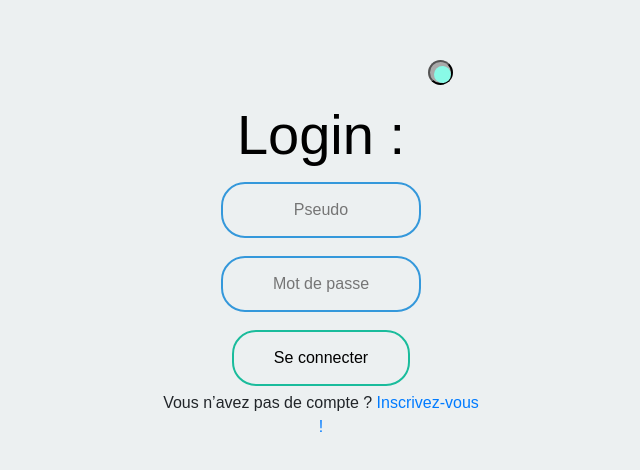
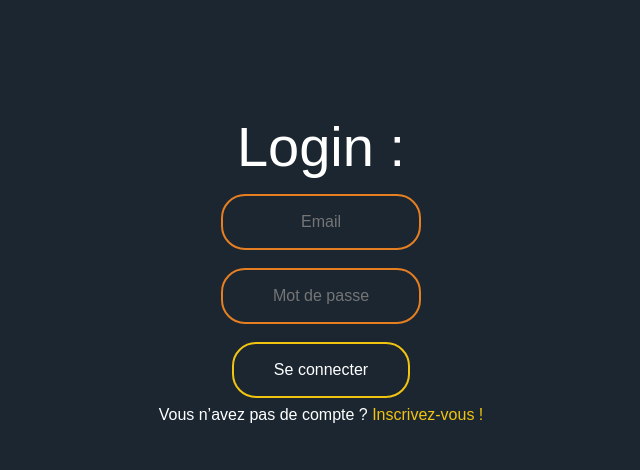
Before and after one commit to LorianneSoulignac/League-of-stone, a React (Create React App) app in the folder los-ui-master/: page /#/signin in a window 1280 px wide. Shown: the part 134-604 px from the top of the page, without its empty margins (319-959 px from the left). Built offline with nearby package versions, Linux system fonts and the light colour scheme; a web font is replaced by a local one.

Commit message:
add end of matchmaking and modification of signin and signup css

```diff
--- a/los-ui-master/src/Game.css
+++ b/los-ui-master/src/Game.css
@@ -12,24 +12,30 @@
     float: right;
 }
 
-.modal{
-    max-width: 300px;
+.modal-child-style{
+    background-color:#2c3e50;
 }
-
+.styles_modal__gNwvD{
+    background-color:#2c3e50;
+}
+.styles_overlay__CLSq-{
+    display: inline-block;
+}
 .backStropStyle{
-    position: 'fixed';
+    position: fixed;
     top: 0;
     bottom: 0;
     left: 0;
     right: 0;
     padding: 10px;
+    background-color: #2c3e50;
 }
 
 .modalStyle{
     border-radius: 5;
     width: 100%;
     height: 100%;
-    padding: 30px;
+    padding: 10px;
 }
 
 .modal-child{
@@ -42,7 +48,6 @@
     height:100%;
     min-height:100%;
     width:50%;
-    padding-right:1%;
     display: inline-block;
 }
 
@@ -71,6 +76,11 @@
     float:rigth;
 }
 
-.send{
-    margin-bottom: 20%;
+.modal-header{
+    background-color: red;
+    width: 100;
 }
+
+h2{
+    color: white;
+}
--- a/los-ui-master/src/Game.js
+++ b/los-ui-master/src/Game.js
@@ -2,7 +2,6 @@ import React, { Component } from "react";
 import axios from "axios";
 import Modal from 'react-responsive-modal'
 import { SERVER_URL } from './consts';
-import { acceptRequest } from './utils';
 import "./App.css";
 import './Game.css';
 
@@ -22,7 +21,7 @@ class Game extends Component {
     };
     this.handleChangeMatchmakingId= this.handleChangeMatchmakingId.bind(this);
     this.handleChangeYourMatchmakingId= this.handleChangeYourMatchmakingId.bind(this);
-    this.accepteRequest= this.accepteRequest.bind(this);
+    this.acceptRequest= this.acceptRequest.bind(this);
 
   }
 
@@ -126,16 +125,28 @@ class Game extends Component {
         });
     }
 
-  accepteRequest(){
+  acceptRequest(){
     axios
     .get(
       SERVER_URL + "/matchmaking/acceptRequest?matchmakingId="+this.state.Youmatch+"&token="+this.state.token
     ).then(res => {
       if (res.data.status === "ok") {
-            console.log("accpete")
+        this.props.history.push({pathname : process.env.PUBLIC_URL + "/Jeu",
+        state : {token : res.data.data.token}});
           }
       }
     );
+  }
+
+  unparticipate(){
+    axios
+    .get(
+      SERVER_URL + "'/matchmaking/unparticipate?token="+this.state.token
+    ).then(res => {
+      if(res.data.status == "ok"){
+        console.log("refuser")
+      }
+    })
   }
 
 
@@ -153,16 +164,21 @@ class Game extends Component {
         <div className="modalStyle">
           <div className="modal-child">
             <div className="modal-child-style">
-              <h2 className="send">Demandes reçues</h2>
+              <div classeName="modal-header div-receive">
+              <h2 classeName="modal-title">Demandes reçues</h2>
+              </div>
+
               <ul className="list-group">
               {this.state.players.map((item)=>{
-                return <li className="list-group-item" key={item.userId}>{item.name} <button type="button" className="btn btn-danger" onClick={this.accepteRequest}>Refuser</button>
+                return <li className="list-group-item" key={item.userId}>{item.name} <button type="button" className="btn btn-danger" onClick={this.acceptRequest}>Refuser</button>
                 <button type="button" className="btn btn-success" value= {item.matchmakingId} onClick={this.handleChangeYourMatchmakingId}>Accepter</button></li>
               })}
               </ul>
             </div>
           <div className="modal-child-style">
-          <h2>Joueurs connectés</h2>
+              <div classeName="modal-header div-players">
+                <h2 classeName="modal-title">Joueurs connectés</h2>
+              </div>
           <ul className="list-group">
           {this.state.joueurs.map((item)=>{
             return <li className="list-group-item" key={item.name}>{item.name} <button type="button" className="btn btn-success" value={item.matchmakingId} onClick={this.handleChangeMatchmakingId}>Inviter </button></li>
--- a/los-ui-master/src/pages/SigninSignup/Signin.js
+++ b/los-ui-master/src/pages/SigninSignup/Signin.js
@@ -37,8 +37,15 @@ class Signin extends Component {
           this.props.history.push({pathname : process.env.PUBLIC_URL + "/",
         state : {token : res.data.data.token, id: res.data.data.id, name : res.data.data.name}});
 
+        }else{
+          console.log("erreur")
+          document.getElementsByClassName("error")[0].style.display = "block";
+
         }
       });
+  }
+  renderTools(){
+
   }
   handleChangeEmail(e) {
     this.setState({ email: e.target.value });
@@ -47,18 +54,21 @@ class Signin extends Component {
     this.setState({ password: e.target.value });
   }
 
+
   render() {
     return (
       <div>
+
         <form onSubmit={this.handleSubmit} className="box">
           <div>
             <label>
+            <div className="error">T'as pas de compte ou quoi mon gars ! :) </div>
               <p id="titre">Login :</p>
               <input
                 type="text"
                 value={this.state.email}
                 onChange={this.handleChangeEmail}
-                placeholder="Pseudo"
+                placeholder="Email"
               />
             </label>
           </div>
@@ -72,17 +82,17 @@ class Signin extends Component {
                 placeholder="Mot de passe"
                 className="password"
               />
-              <button className="unmask" type="button" title="" onClick={()=>{this.setState({visibility : ! this.state.visibility})}}>Unmask</button>
+
             </label>
           </div>
           <div>
             <input type="submit" value="Se connecter"/>
           </div>
-          <div className="box_text">
+          <div className="box-text">
           {
             "Vous n’avez pas de compte ? "
           }
-          <Link to="/signup">Inscrivez-vous !</Link>
+          <Link to="/signup" className="box-subText">Inscrivez-vous !</Link>
         </div>
         </form>
 
--- a/los-ui-master/src/pages/SigninSignup/SigninSignup.css
+++ b/los-ui-master/src/pages/SigninSignup/SigninSignup.css
@@ -1,12 +1,12 @@
 body{
     margin: 0;
     padding: 0;
-    background: #ecf0f1;
+    background: #1B2631;
     font-family: 'Thasadith', sans-serif;}
 
 /* titre league of stone */
 #titre{
-    color:  black;
+    color:  white;
     font-size: 350%;
     margin: 0;
 }
@@ -15,7 +15,7 @@ body{
 /* login */
 .box{
     width: 400px;
-    padding: 40px;
+    padding: 30px;
     position: absolute;
     top: 50%;
     left: 50%;
@@ -25,7 +25,7 @@ body{
 }
 
 .box h1{
-color: black;
+color: white;
 text-transform: uppercase;
 font-weight: 500;
 
@@ -36,17 +36,17 @@ background: none;
 display: block;
 margin: 5px auto;
 text-align: center;
-border: 2px solid #3498db;
+border: 2px solid #e67e22;
 padding: 14px 10px;
 width: 200px;
 outline: none;
-color: black;
+color:white;
 border-radius: 24px;
 transition: 0.25s;
 }
 .box input[type = "text"]:focus,.box input[type = "password"]:focus{
-width: 280px;
-border-color:#1abc9c;
+width: 290px;
+border-color:#f1c40f;
 }
 .box input[type = "submit"]{
 border:0;
@@ -54,19 +54,41 @@ background: none;
 display: block;
 margin: 5px auto;
 text-align: center;
-border: 2px solid #1abc9c;
+border: 2px solid #f1c40f;
 padding: 14px 40px;
 outline: none;
-color: black;
+color: white;
 border-radius: 24px;
 transition: 0.25s;
 cursor: pointer;
 }
 .box input[type = "submit"]:hover{
-background: #1abc9c;
+background:#f1c40f;
 }
 
+.box-text{
+    color:white;
+}
+.box-subText{
+    text-decoration: none;
+    color: #f1c40f;
+}
+
+.box-subText:hover{
+    color: #e67e22;
+}
+
+.error{
+    display: none;
+    color: #E74C3C;
+}
+
+.error-password{
+    color: #E74C3C;
+    display: none;
+}
 /* inscrirption */
+
 /* #inscrire{
     color: aliceblue;
 } */
@@ -83,20 +105,11 @@ background: #1abc9c;
     background: #aaa;
     border-radius: 50%;
   }
-  .password + .unmask:before {
-    content: "";
-    position:absolute;
-    top:4px; left:4px;
-    z-index:1;
-    width: 17px;
-    height: 17px;
-    background: #89fae7;
-    border-radius: 50%;
-  }
+
   .password[type="text"] + .unmask:after {
     content: "";
     position:absolute;
-    top:6px;
+    top:50px;
     left:6px;
     z-index:2;
     width: 13px;
--- a/los-ui-master/src/pages/SigninSignup/Signup.js
+++ b/los-ui-master/src/pages/SigninSignup/Signup.js
@@ -40,6 +40,9 @@ class Signup extends Component {
     const { email, password, confirmPassword } = this.state;
     if (password !== confirmPassword) {
       this.setState({ error: "Les deux mots de passe ne correspondent pas" });
+      document.getElementsByClassName("error-password")[0].style.display = "block";
+      document.getElementsByClassName("error-password")[1].style.display = "block";
+
       return;
     }
     let url =
@@ -92,6 +95,7 @@ class Signup extends Component {
               placeholder="Mot de passe"
             />
           </label>
+          <div className="error-password">Les mots de passe ne correspondent pas</div>
           <label>
             {/* Confirmation du mot de passe :{" "} */}
             <input
@@ -101,11 +105,12 @@ class Signup extends Component {
               placeholder="Confirmation mot de passe"
             />
           </label>
+          <div className="error-password">Les mots de passe ne correspondent pas</div>
           <input type="submit" value="S'inscrire" />
 
-          <div className="box_text">
+          <div className="box-text">
             {"Vous avez un compte ? "}
-            <Link to="/signin">Connectez-vous !</Link>
+            <Link to="/signin" className="box-subText">Connectez-vous !</Link>
         </div>
         </form>
 
```
Also changed, not shown: los-ui-master/src/Modal.js (deleted, +0 -46 lines).
